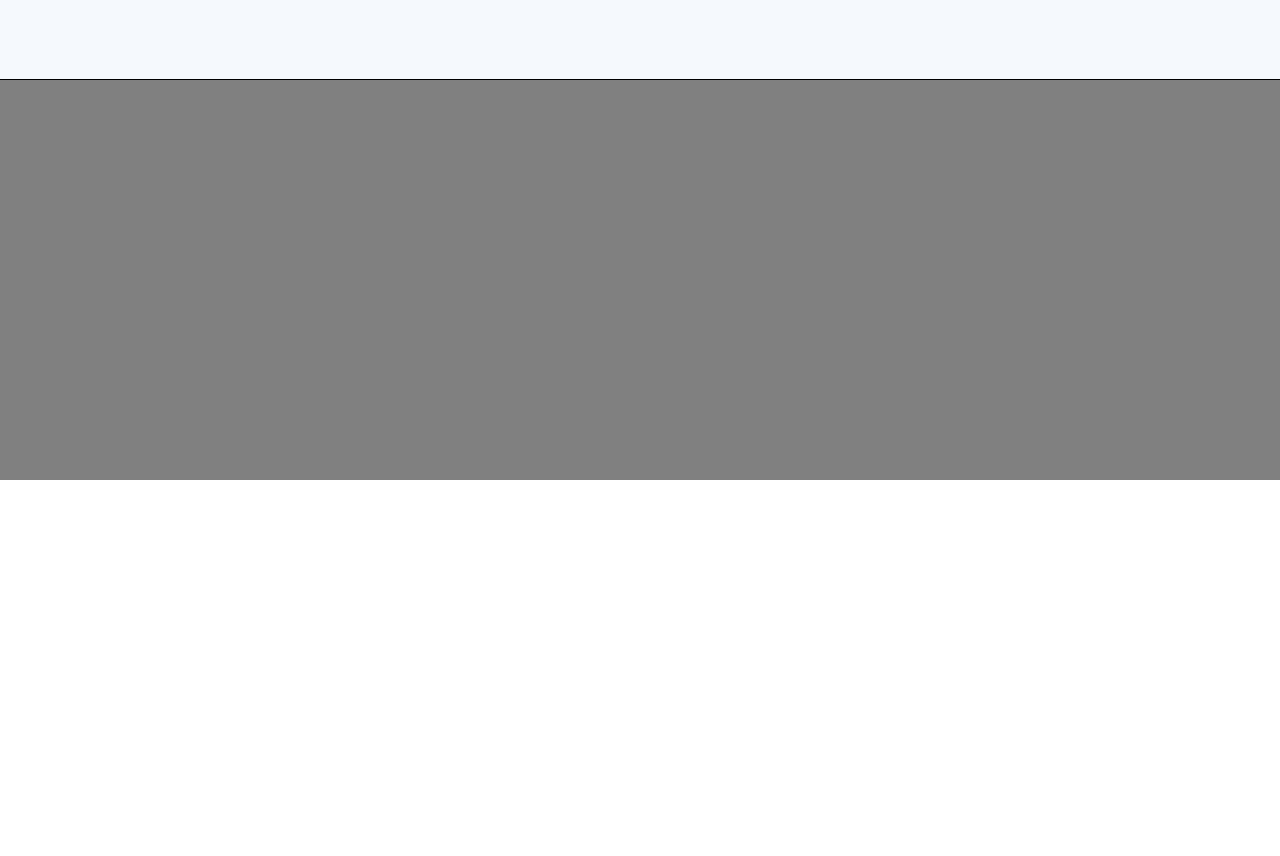
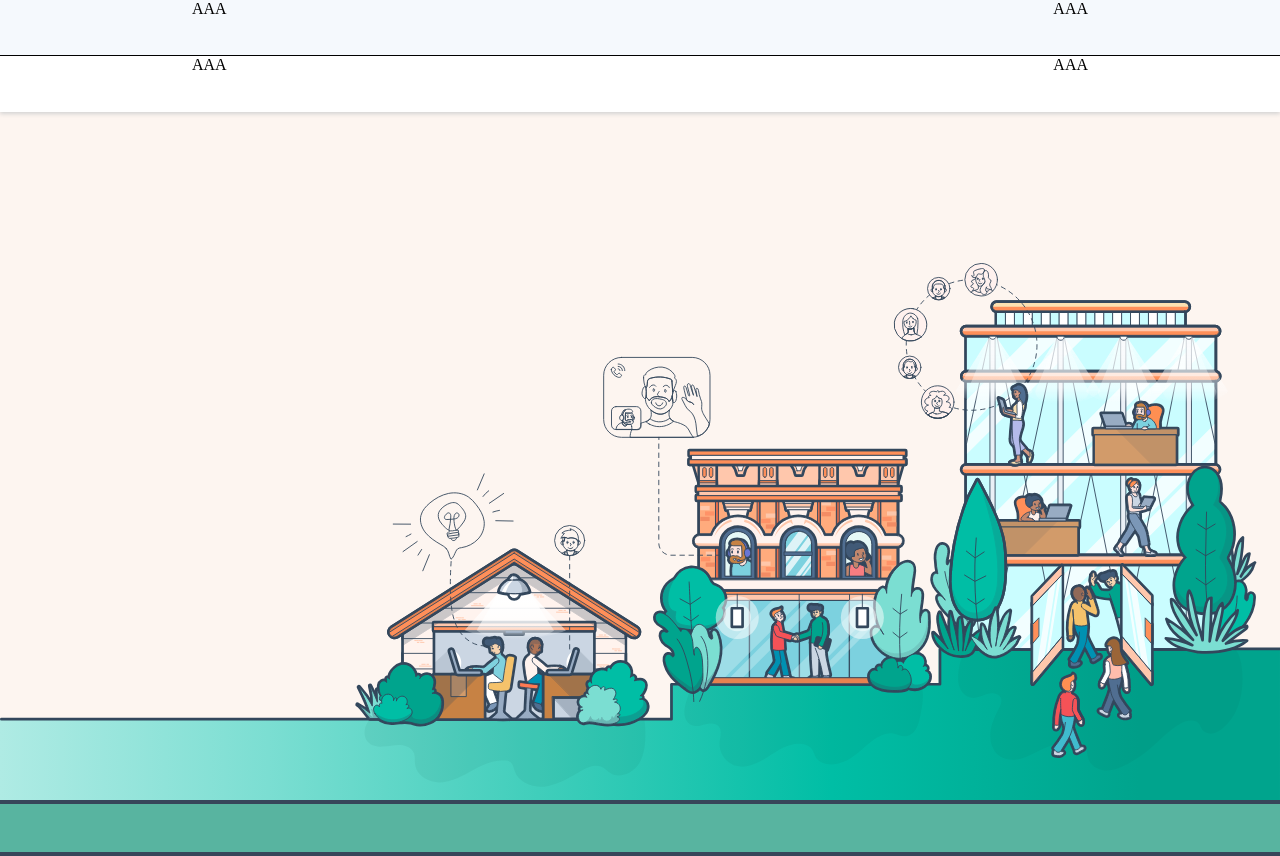
Before and after one commit to robertoattanasio/htmlcss-hubspot, a plain HTML site: page index.html in a window 1280 px wide. Before the commit the page ends 800 px from the top, so only its background shows below. Drawn offline with Linux system fonts and the light colour scheme.

Commit message:
layout header, top-bar e nav

```diff
--- a/css/master.css
+++ b/css/master.css
@@ -3,28 +3,72 @@
   margin: 0;
   padding: 0;
   box-sizing: border-box;
+  scroll-behavior: smooth;
 }
 
-header {
-  margin-top: 80px;
-  width: 100%;
-  height: 50vh;
-  background-color: grey;
+/* classi modulari */
+.col2-left {
+  text-align: left;
+  float: left;
+  width: 50%;
+  height: 100%;
+}
+.col2-right {
+  text-align: right;
+  float: right;
+  width: 50%;
+  height: 100%;
+}
+.container {
+  margin: auto;
+  width: 70%;
 }
 
-.container {
-  margin: auto;
-  width: 80%;
-  height: 30vh;
-}
-
+/* top-bar */
 .top-bar-fixed {
+  width: 100%;
+  height: 7vh;
   position: fixed;
   top: 0;
   left: 0;
-  width: 100%;
-  height: 80px;
   border-bottom: 1px solid black;
   background-color: #f5f9fd;
   z-index: 999;
 }
+
+/* header */
+header {
+  margin-top: 7vh;
+  position: relative;
+  width: 100%;
+  height: 93vh;
+  overflow: hidden;
+  background-color: #fdf5f0;
+}
+
+nav {
+  position: absolute;
+  top: 0;
+  left: 0;
+  width: 100%;
+  height: 7vh;
+  background-color: white;
+  box-shadow: 0px 2px 4px lightgrey;
+  z-index: 999;
+}
+
+
+img.jumbotron {
+  position: absolute;
+  bottom: 0;
+  right: 0;
+  width: 100%;
+}
+
+.header-divider {
+  width: 100%;
+  height: 7vh;
+  background-color: #58b4a0;
+  border-top: 4px solid #37465a;
+  border-bottom: 4px solid #37465a;
+}
--- a/index.html
+++ b/index.html
@@ -7,14 +7,39 @@
     <link rel="stylesheet" href="css/master.css">
   </head>
   <body>
+    <div class="top-bar-fixed">
+      <div class="container">
+        <div class="col2-left">
+          AAA
+        </div>
+
+        <div class="col2-right">
+          AAA
+        </div>
+      </div>
+    </div>
+
     <!-- inizio header -->
     <header>
-      <div class="top-bar-fixed">
+      <nav>
+        <div class="container">
+          <div class="col2-left">
+            AAA
+          </div>
 
-      </div>
+          <div class="col2-right">
+            AAA
+          </div>
+        </div>
+      </nav>
+
+      <img class="jumbotron" src="img/hero.svg" alt="">
+
     </header>
     <!-- fine header -->
+    <div class="header-divider">
 
+    </div>
     <!-- inizio main -->
     <main>
 
```
Also changed, not shown: img/hero.svg (added).
